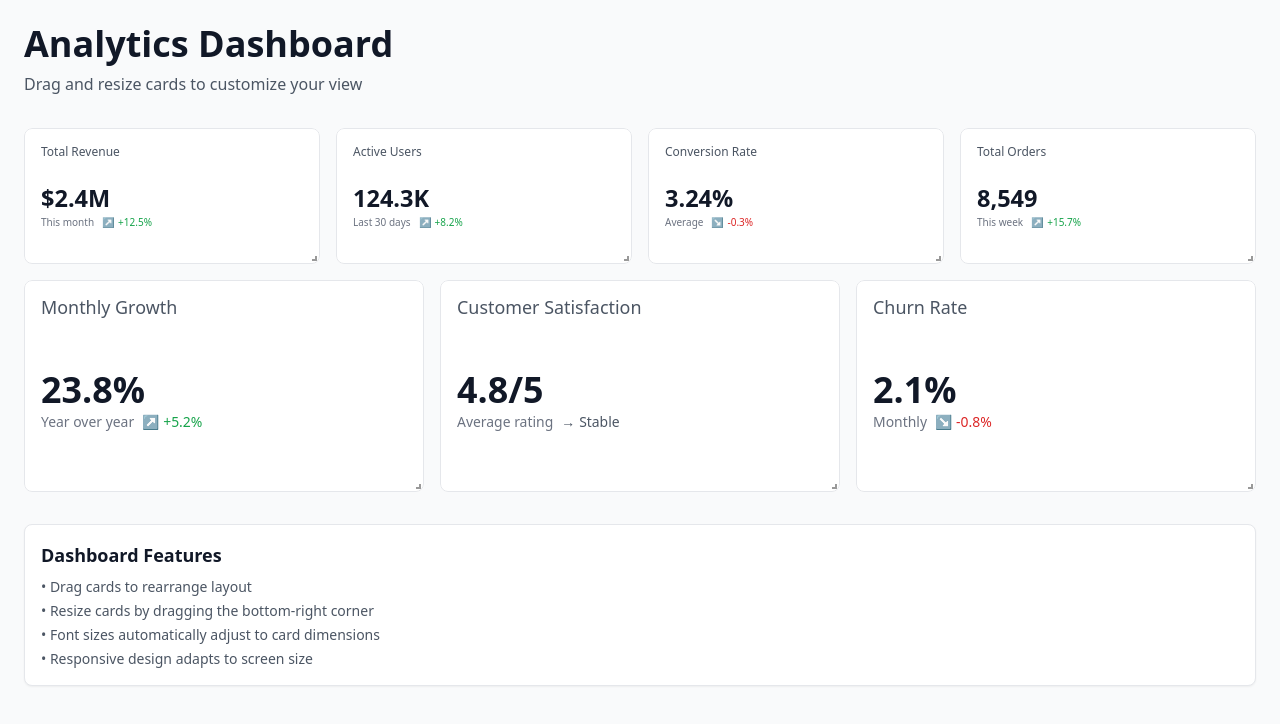
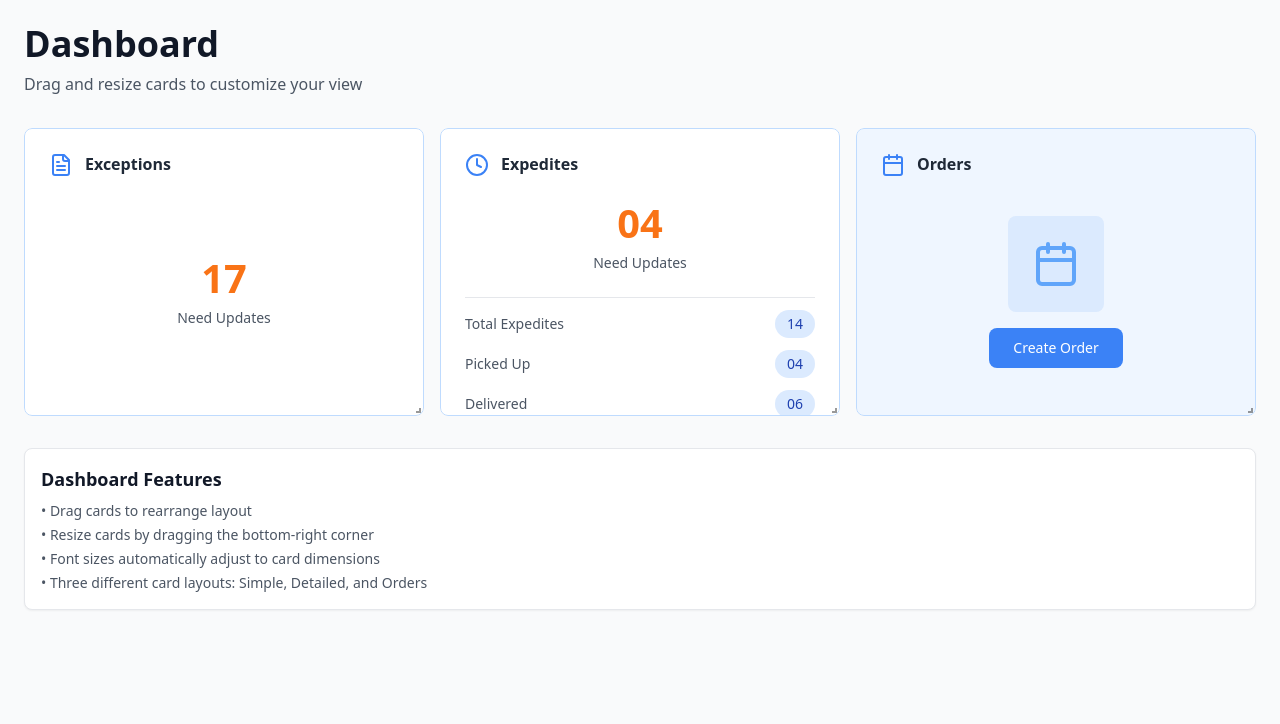
Before and after one commit to durgarao3d6/font-fit-dashboard-cards, a React (Vite) app: page / in a window 1280 px wide. Shown: the top 724 px of the page. Built offline with nearby package versions, Linux system fonts and the light colour scheme.

Commit message:
Refactor: Customize KPI card styles
Implement the card style customizations based on the provided mockup.

```diff
--- a/src/components/Dashboard.tsx
+++ b/src/components/Dashboard.tsx
@@ -1,3 +1,4 @@
+
 import React, { useState } from 'react';
 import { Responsive, WidthProvider } from 'react-grid-layout';
 import KPICard from './KPICard';
@@ -17,74 +18,38 @@ interface LayoutItem {
 }
 
 const Dashboard: React.FC = () => {
-  const [layouts, setLayouts] = useState({
+  const [layouts, setLayouts] = useState<{ [key: string]: LayoutItem[] }>({
     lg: [
-      { i: 'revenue', x: 0, y: 0, w: 3, h: 2, minW: 2, minH: 2 },
-      { i: 'users', x: 3, y: 0, w: 3, h: 2, minW: 2, minH: 2 },
-      { i: 'conversion', x: 6, y: 0, w: 3, h: 2, minW: 2, minH: 2 },
-      { i: 'orders', x: 9, y: 0, w: 3, h: 2, minW: 2, minH: 2 },
-      { i: 'growth', x: 0, y: 2, w: 4, h: 3, minW: 3, minH: 2 },
-      { i: 'satisfaction', x: 4, y: 2, w: 4, h: 3, minW: 3, minH: 2 },
-      { i: 'churn', x: 8, y: 2, w: 4, h: 3, minW: 3, minH: 2 },
-    ] as LayoutItem[]
+      { i: 'exceptions', x: 0, y: 0, w: 4, h: 4, minW: 3, minH: 3 },
+      { i: 'expedites', x: 4, y: 0, w: 4, h: 4, minW: 3, minH: 3 },
+      { i: 'orders', x: 8, y: 0, w: 4, h: 4, minW: 3, minH: 3 },
+    ]
   });
 
   const kpiData = [
     {
-      id: 'revenue',
-      title: 'Total Revenue',
-      value: '$2.4M',
-      subtitle: 'This month',
-      trend: 'up' as const,
-      trendValue: '+12.5%'
+      id: 'exceptions',
+      title: 'Exceptions',
+      value: '17',
+      subtitle: 'Need Updates',
+      type: 'simple' as const
     },
     {
-      id: 'users',
-      title: 'Active Users',
-      value: '124.3K',
-      subtitle: 'Last 30 days',
-      trend: 'up' as const,
-      trendValue: '+8.2%'
-    },
-    {
-      id: 'conversion',
-      title: 'Conversion Rate',
-      value: '3.24%',
-      subtitle: 'Average',
-      trend: 'down' as const,
-      trendValue: '-0.3%'
+      id: 'expedites',
+      title: 'Expedites',
+      value: '04',
+      subtitle: 'Need Updates',
+      type: 'detailed' as const,
+      stats: [
+        { label: 'Total Expedites', value: '14' },
+        { label: 'Picked Up', value: '04' },
+        { label: 'Delivered', value: '06' }
+      ]
     },
     {
       id: 'orders',
-      title: 'Total Orders',
-      value: '8,549',
-      subtitle: 'This week',
-      trend: 'up' as const,
-      trendValue: '+15.7%'
-    },
-    {
-      id: 'growth',
-      title: 'Monthly Growth',
-      value: '23.8%',
-      subtitle: 'Year over year',
-      trend: 'up' as const,
-      trendValue: '+5.2%'
-    },
-    {
-      id: 'satisfaction',
-      title: 'Customer Satisfaction',
-      value: '4.8/5',
-      subtitle: 'Average rating',
-      trend: 'neutral' as const,
-      trendValue: 'Stable'
-    },
-    {
-      id: 'churn',
-      title: 'Churn Rate',
-      value: '2.1%',
-      subtitle: 'Monthly',
-      trend: 'down' as const,
-      trendValue: '-0.8%'
+      title: 'Orders',
+      type: 'orders' as const
     }
   ];
 
@@ -92,10 +57,15 @@ const Dashboard: React.FC = () => {
     setLayouts({ lg: allLayouts.lg || layout });
   };
 
+  const handleCreateOrder = () => {
+    console.log('Create Order clicked');
+    // Add your create order logic here
+  };
+
   return (
     <div className="p-6 bg-gray-50 min-h-screen">
       <div className="mb-8">
-        <h1 className="text-4xl font-bold text-gray-900 mb-2">Analytics Dashboard</h1>
+        <h1 className="text-4xl font-bold text-gray-900 mb-2">Dashboard</h1>
         <p className="text-gray-600">Drag and resize cards to customize your view</p>
       </div>
 
@@ -118,9 +88,10 @@ const Dashboard: React.FC = () => {
               title={kpi.title}
               value={kpi.value}
               subtitle={kpi.subtitle}
-              trend={kpi.trend}
-              trendValue={kpi.trendValue}
-              className="shadow-sm border-gray-200"
+              type={kpi.type}
+              stats={kpi.stats}
+              onCreateOrder={kpi.id === 'orders' ? handleCreateOrder : undefined}
+              className="shadow-sm"
             />
           </div>
         ))}
@@ -132,7 +103,7 @@ const Dashboard: React.FC = () => {
           <li>• Drag cards to rearrange layout</li>
           <li>• Resize cards by dragging the bottom-right corner</li>
           <li>• Font sizes automatically adjust to card dimensions</li>
-          <li>• Responsive design adapts to screen size</li>
+          <li>• Three different card layouts: Simple, Detailed, and Orders</li>
         </ul>
       </div>
     </div>
--- a/src/components/KPICard.tsx
+++ b/src/components/KPICard.tsx
@@ -1,14 +1,19 @@
 
 import React from 'react';
 import { Card, CardContent } from '@/components/ui/card';
+import { Button } from '@/components/ui/button';
+import { FileText, Clock, Calendar } from 'lucide-react';
 
 interface KPICardProps {
   title: string;
-  value: string;
+  value?: string;
   subtitle?: string;
   trend?: 'up' | 'down' | 'neutral';
   trendValue?: string;
   className?: string;
+  type?: 'simple' | 'detailed' | 'orders';
+  stats?: Array<{ label: string; value: string }>;
+  onCreateOrder?: () => void;
 }
 
 const KPICard: React.FC<KPICardProps> = ({
@@ -17,8 +22,20 @@ const KPICard: React.FC<KPICardProps> = ({
   subtitle,
   trend = 'neutral',
   trendValue,
-  className = ''
+  className = '',
+  type = 'simple',
+  stats = [],
+  onCreateOrder
 }) => {
+  const getIcon = () => {
+    switch (title.toLowerCase()) {
+      case 'exceptions': return <FileText className="w-6 h-6 text-blue-500" />;
+      case 'expedites': return <Clock className="w-6 h-6 text-blue-500" />;
+      case 'orders': return <Calendar className="w-6 h-6 text-blue-500" />;
+      default: return null;
+    }
+  };
+
   const getTrendColor = () => {
     switch (trend) {
       case 'up': return 'text-green-600';
@@ -27,37 +44,99 @@ const KPICard: React.FC<KPICardProps> = ({
     }
   };
 
-  const getTrendIcon = () => {
-    switch (trend) {
-      case 'up': return '↗';
-      case 'down': return '↘';
-      default: return '→';
-    }
-  };
+  if (type === 'orders') {
+    return (
+      <Card className={`kpi-card h-full w-full overflow-hidden bg-blue-50 border-blue-200 ${className}`}>
+        <CardContent className="kpi-content p-6 h-full flex flex-col justify-between">
+          <div className="flex items-center gap-3 mb-4">
+            {getIcon()}
+            <div className="kpi-title font-semibold text-gray-800">
+              {title}
+            </div>
+          </div>
+
+          <div className="flex-1 flex flex-col items-center justify-center">
+            <div className="w-24 h-24 bg-blue-100 rounded-lg flex items-center justify-center mb-4">
+              <Calendar className="w-12 h-12 text-blue-400" />
+            </div>
+            <Button
+              onClick={onCreateOrder}
+              className="bg-blue-500 hover:bg-blue-600 text-white px-6 py-2 rounded-lg font-medium"
+            >
+              Create Order
+            </Button>
+          </div>
+        </CardContent>
+      </Card>
+    );
+  }
+
+  if (type === 'detailed') {
+    return (
+      <Card className={`kpi-card h-full w-full overflow-hidden bg-white border-blue-200 ${className}`}>
+        <CardContent className="kpi-content p-6 h-full">
+          <div className="flex items-center gap-3 mb-6">
+            {getIcon()}
+            <div className="kpi-title font-semibold text-gray-800">
+              {title}
+            </div>
+          </div>
+
+          {value && (
+            <div className="text-center mb-6">
+              <div className="kpi-value font-bold text-orange-500 mb-2">
+                {value}
+              </div>
+              {subtitle && (
+                <div className="text-gray-600 text-sm">
+                  {subtitle}
+                </div>
+              )}
+            </div>
+          )}
+
+          {stats.length > 0 && (
+            <div className="space-y-3">
+              <hr className="border-gray-200" />
+              {stats.map((stat, index) => (
+                <div key={index} className="flex items-center justify-between">
+                  <span className="text-gray-600 text-sm">{stat.label}</span>
+                  <span className="bg-blue-100 text-blue-800 px-3 py-1 rounded-full text-sm font-medium">
+                    {stat.value}
+                  </span>
+                </div>
+              ))}
+            </div>
+          )}
+        </CardContent>
+      </Card>
+    );
+  }
 
   return (
-    <Card className={`kpi-card h-full w-full overflow-hidden transition-all duration-200 hover:shadow-lg ${className}`}>
-      <CardContent className="kpi-content p-4 h-full flex flex-col justify-between">
-        <div className="kpi-title font-medium text-gray-600 mb-2">
-          {title}
+    <Card className={`kpi-card h-full w-full overflow-hidden bg-white border-blue-200 ${className}`}>
+      <CardContent className="kpi-content p-6 h-full flex flex-col">
+        <div className="flex items-center gap-3 mb-4">
+          {getIcon()}
+          <div className="kpi-title font-semibold text-gray-800">
+            {title}
+          </div>
         </div>
 
-        <div className="flex-1 flex flex-col justify-center">
-          <div className="kpi-value font-bold text-gray-900 mb-1">
+        <div className="flex-1 flex flex-col justify-center text-center">
+          <div className="kpi-value font-bold text-orange-500 mb-2">
             {value}
           </div>
 
-          {(subtitle || trendValue) && (
-            <div className="kpi-subtitle flex items-center gap-2">
-              {subtitle && (
-                <span className="text-gray-500">{subtitle}</span>
-              )}
-              {trendValue && (
-                <span className={`flex items-center gap-1 ${getTrendColor()}`}>
-                  <span>{getTrendIcon()}</span>
-                  <span>{trendValue}</span>
-                </span>
-              )}
+          {subtitle && (
+            <div className="text-gray-600 text-sm">
+              {subtitle}
+            </div>
+          )}
+
+          {trendValue && (
+            <div className={`mt-2 text-sm ${getTrendColor()}`}>
+              {trendValue}
             </div>
           )}
         </div>
--- a/src/index.css
+++ b/src/index.css
@@ -1,4 +1,3 @@
-
 @tailwind base;
 @tailwind components;
 @tailwind utilities;
@@ -106,50 +105,57 @@
 /* KPI Card Container Query Styles */
 .kpi-card {
   container-type: size;
+  box-shadow: 0 2px 8px rgba(0, 0, 0, 0.08);
+  transition: all 0.2s ease-in-out;
+}
+
+.kpi-card:hover {
+  box-shadow: 0 4px 12px rgba(0, 0, 0, 0.12);
+  transform: translateY(-1px);
 }
 
 .kpi-title {
-  font-size: clamp(0.75rem, 4cqw, 1.5rem);
+  font-size: clamp(0.875rem, 3.5cqw, 1.25rem);
   line-height: 1.2;
 }
 
 .kpi-value {
-  font-size: clamp(1.125rem, 8cqw, 3rem);
+  font-size: clamp(1.5rem, 8cqw, 3.5rem);
   line-height: 1.1;
 }
 
 .kpi-subtitle {
-  font-size: clamp(0.625rem, 3cqw, 1rem);
+  font-size: clamp(0.75rem, 2.5cqw, 1rem);
   line-height: 1.3;
 }
 
 /* Responsive adjustments for very small containers */
-@container (max-width: 150px) {
+@container (max-width: 200px) {
   .kpi-title {
-    font-size: clamp(0.625rem, 3cqw, 0.875rem);
+    font-size: clamp(0.75rem, 3cqw, 1rem);
   }
 
   .kpi-value {
-    font-size: clamp(0.875rem, 6cqw, 1.5rem);
+    font-size: clamp(1.125rem, 6cqw, 2rem);
   }
 
   .kpi-subtitle {
-    font-size: clamp(0.5rem, 2.5cqw, 0.75rem);
+    font-size: clamp(0.625rem, 2cqw, 0.875rem);
   }
 }
 
 /* Responsive adjustments for larger containers */
-@container (min-width: 300px) {
+@container (min-width: 350px) {
   .kpi-title {
-    font-size: clamp(1rem, 4.5cqw, 2rem);
+    font-size: clamp(1rem, 4cqw, 1.5rem);
   }
 
   .kpi-value {
-    font-size: clamp(1.5rem, 9cqw, 4rem);
+    font-size: clamp(2rem, 10cqw, 4rem);
   }
 
   .kpi-subtitle {
-    font-size: clamp(0.75rem, 3.5cqw, 1.25rem);
+    font-size: clamp(0.875rem, 3cqw, 1.125rem);
   }
 }
 
```
